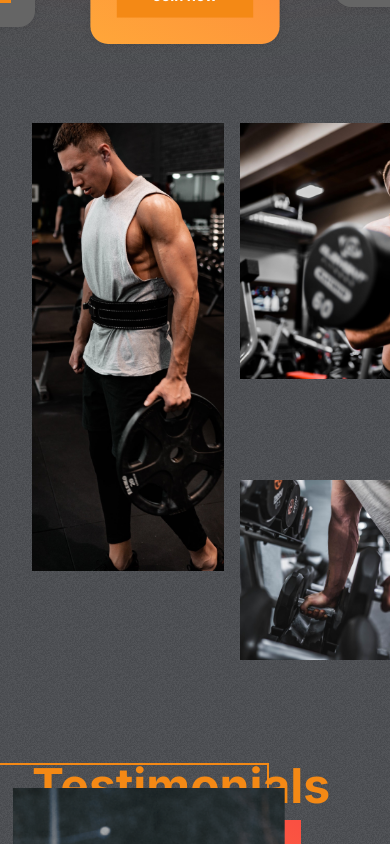
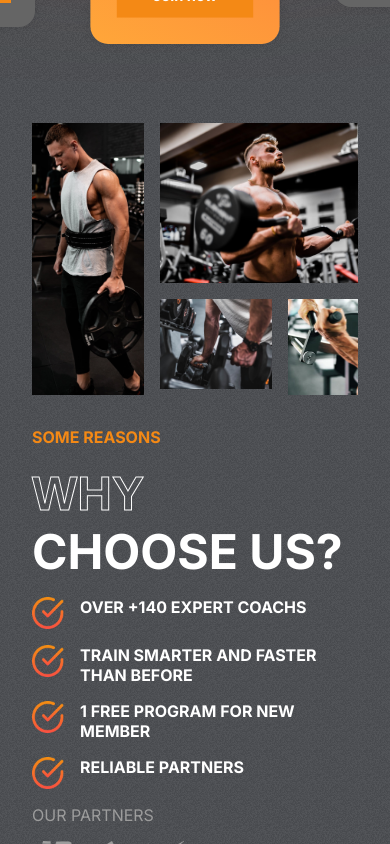
Before and after one commit to Abdelkader0/Gym, a React (Create React App) app: page / in a window 390 px wide. Shown: the part 3260-4104 px from the top of the page. Built offline with nearby package versions, Linux system fonts and the light colour scheme.

Commit message:
update for responsive

```diff
--- a/src/Components/Reasons/Reasons.css
+++ b/src/Components/Reasons/Reasons.css
@@ -84,3 +84,27 @@
 .partners>img{
     width: 2.5rem;
 }
+@media screen and (max-width: 768px) {
+    .Reasons {
+        flex-direction: column;
+    }
+    .left-r {
+        grid-auto-rows: auto;
+        overflow: hidden;
+    }
+    .left-r > :nth-child(1) {
+        width: 7rem;
+        height: 17rem;
+    }
+    .left-r > :nth-child(2) {
+        width: 15rem;
+        height: 10rem;
+    }
+    .left-r > :nth-child(3) {
+        width: 7rem;
+    }
+    .left-r > :nth-child(4) {
+        width: 7rem;
+        height: 6rem;
+    }
+}
```
